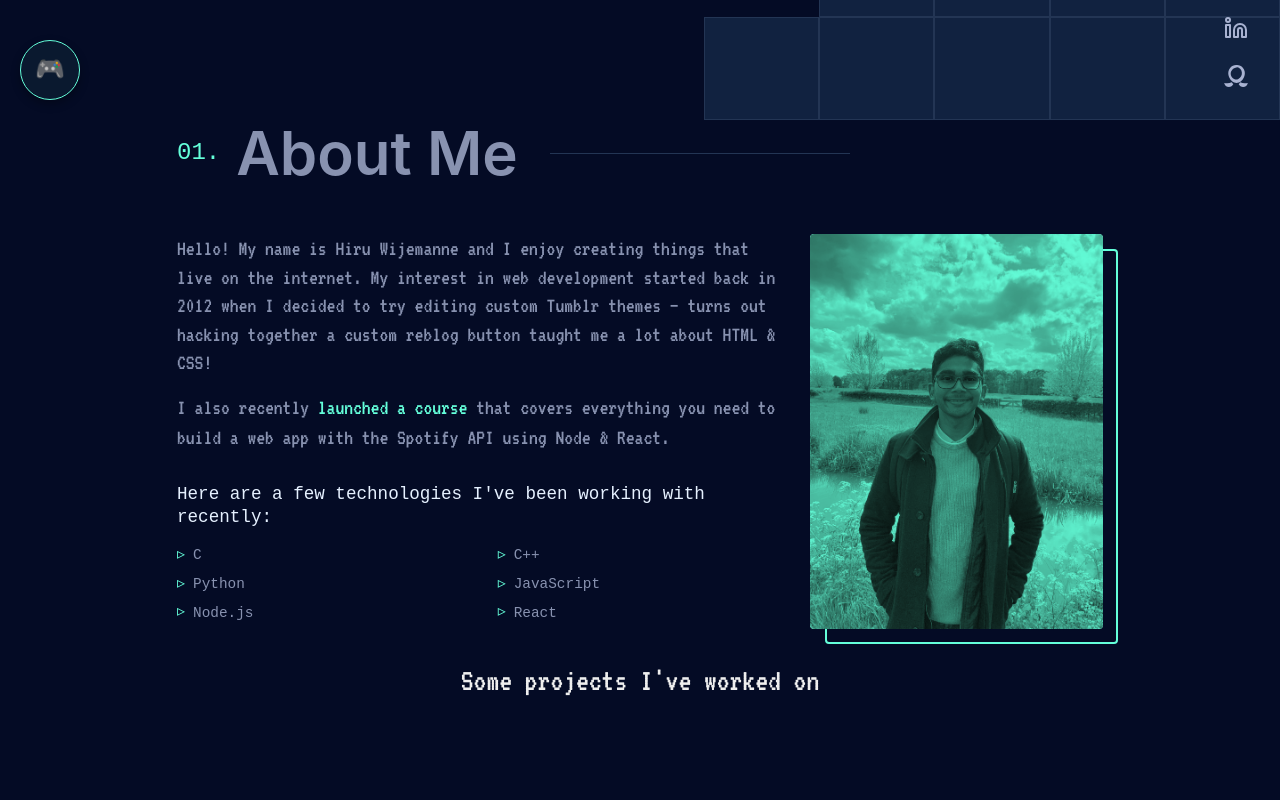
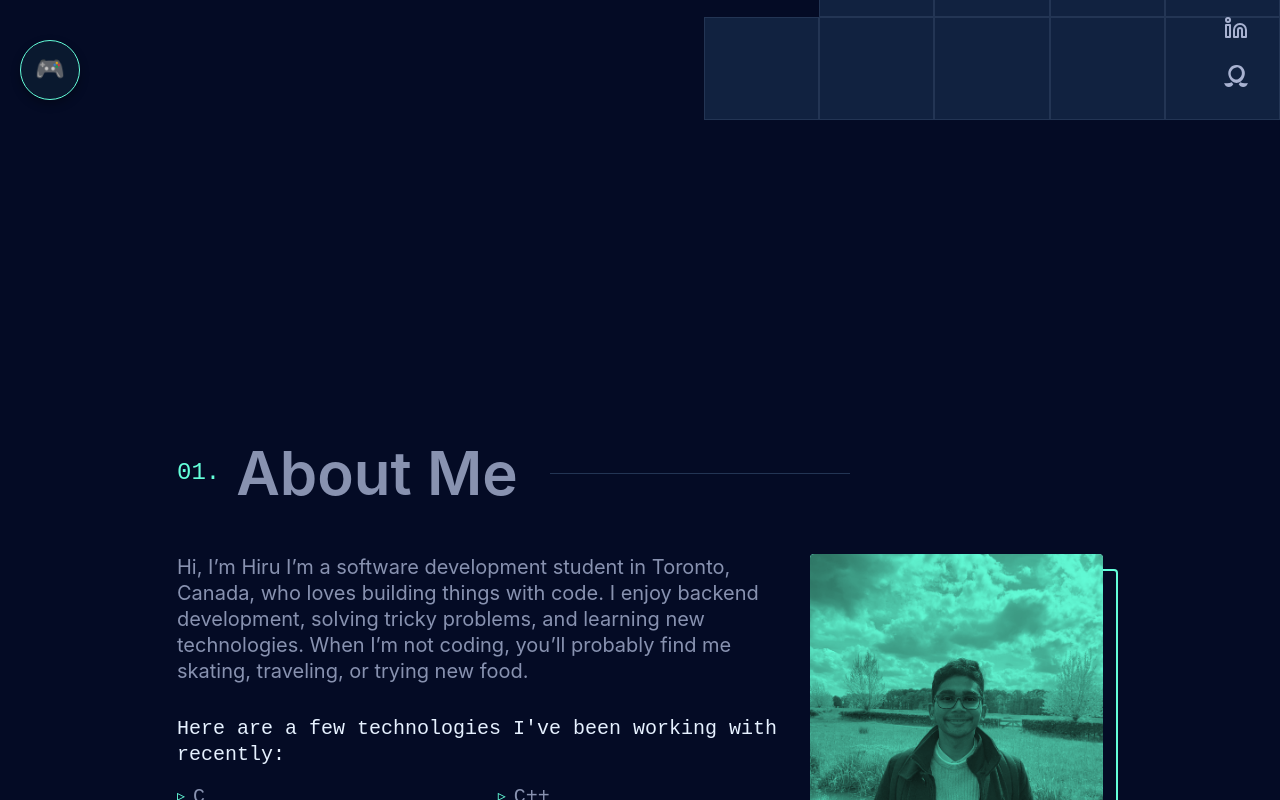
Before and after one commit to hiruneshan/Personal-Portfolio, a Next.js app in the folder my-app/: page / in a window 1280 px wide. Shown: the part 680-1480 px from the top of the page. Built offline with nearby package versions, Linux system fonts and the light colour scheme.

Commit message:
font changes

```diff
--- a/my-app/components/AboutMe.js
+++ b/my-app/components/AboutMe.js
@@ -4,7 +4,7 @@ import styles from "../styles/AboutSection.module.css";
 
 export default function AboutSection() {
   return (
-    <section id="about" className={styles.heroSection}>
+    <section id="about" className={styles.aboutSection}>
       <Container>
         <Row className="justify-content-center">
           <Col lg={10}>
@@ -24,18 +24,15 @@ export default function AboutSection() {
                 <Col md={7} lg={8}>
                   <div className={styles.textContent}>
                     <p>
-                      Hello! My name is Hiru Wijemanne and I enjoy creating things that live on
-                      the internet. My interest in web development started back in 2012
-                      when I decided to try editing custom Tumblr themes — turns out
-                      hacking together a custom reblog button taught me a lot about
-                      HTML & CSS!
+                      Hi, I’m Hiru
+                      I’m a software development student in Toronto, Canada, who loves building things with code. I enjoy backend development, solving tricky problems, and learning new technologies. When I’m not coding, you’ll probably find me skating, traveling, or trying new food.
                     </p>
 
 
-                    <p>
+                    {/* <p>
                       I also recently <a href="#" className={styles.highlight}>launched a course</a> that covers everything you need
                       to build a web app with the Spotify API using Node & React.
-                    </p>
+                    </p> */}
 
                     {/* Technologies Section */}
                     <div className={styles.techSection}>
--- a/my-app/styles/AboutSection.module.css
+++ b/my-app/styles/AboutSection.module.css
@@ -10,7 +10,7 @@
   display: flex;
   align-items: center;
   justify-content: center;
-  padding: 15rem 1rem 4rem 1rem;
+  padding: 20rem 1rem 4rem 1rem;
   /* Significantly increased top padding */
   overflow: hidden;
   position: relative;
@@ -132,7 +132,7 @@
 }
 
 .textContent {
-  font-size: 22px;
+  font-size: 20px;
   line-height: 1.3;
   color: #8892b0;
 }
@@ -149,7 +149,7 @@
 }
 
 .techTitle {
-  font-size: 1.1rem;
+  font-size: 20px;
   color: #e6f1ff;
   margin-bottom: 1rem;
   font-family: 'SF Mono', 'Fira Code', 'Fira Mono', 'Roboto Mono', monospace;
@@ -162,7 +162,7 @@
 }
 
 .techItem {
-  font-size: 0.9rem;
+  font-size: 20px;
   color: #8892b0;
   display: flex;
   align-items: center;
@@ -208,7 +208,7 @@
   }
 
   .textContent {
-    font-size: 22px;
+    font-size: 20px;
     line-height: 1.3;
     color: #8892b0;
   }
--- a/my-app/styles/Navbar.module.css
+++ b/my-app/styles/Navbar.module.css
@@ -31,6 +31,7 @@
 
 .navLink {
   color: #ccd6f6 !important;
+  font-size: 20px;
 }
 
 .navNumber {
@@ -42,4 +43,5 @@
   padding: 0.5rem 1rem;
   color: #64ffda;
   text-decoration: none;
+  font-size: 20px;
 }
```
